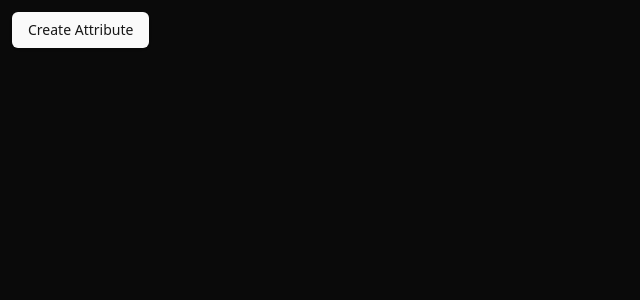
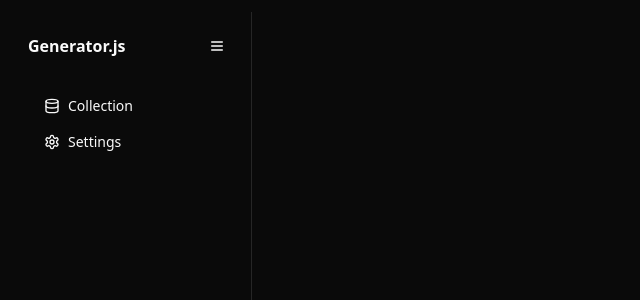
Before and after one commit to rijfas/generator.js, a React (Vite) app in the folder admin/: page /app/1 in a window 1280 px wide. Shown: the top 300 px of the page, without its empty margins (0-640 px from the left). Built offline with nearby package versions, Linux system fonts and the light colour scheme.

Commit message:
refactor: routes, add sidebar

```diff
--- /dev/null
+++ b/admin/src/components/layout/root-layout.tsx
@@ -0,0 +1,13 @@
+import { Outlet } from "react-router";
+import { Sidebar } from "./sidebar";
+
+export function RootLayout() {
+  return (
+    <div className="flex">
+      <Sidebar />
+      <main className="flex-1 p-6 overflow-auto">
+        <Outlet />
+      </main>
+    </div>
+  );
+}
--- /dev/null
+++ b/admin/src/components/layout/sidebar.tsx
@@ -0,0 +1,42 @@
+"use client";
+
+import { useState } from "react";
+import { Button } from "@/components/ui/button";
+import { Menu, Database, Settings } from "lucide-react";
+import { Link } from "react-router";
+
+const navItems = [
+  { name: "Collection", href: "/collection", icon: <Database className="w-5 h-5" /> },
+  { name: "Settings", href: "/settings", icon: <Settings className="w-5 h-5" /> },
+];
+
+export function Sidebar() {
+  const [collapsed, setCollapsed] = useState(false);
+
+  return (
+    <div className={`h-screen border-r p-4 transition-all ${collapsed ? "w-16" : "w-60"}`}>
+      {/* Sidebar Header */}
+      <div className="flex items-center justify-between">
+        {!collapsed && <span className="font-semibold">Generator.js</span>}
+        <Button variant="ghost" size="icon" onClick={() => setCollapsed(!collapsed)}>
+          <Menu className="w-5 h-5" />
+        </Button>
+      </div>
+
+      {/* Navigation Items */}
+      <nav className="mt-6 space-y-2">
+        {navItems.map((item) => (
+          <Link key={item.href} to={item.href}>
+            <Button
+              variant="ghost"
+              className={`w-full flex items-center gap-2 ${collapsed ? "justify-center" : "justify-start"}`}
+            >
+              {item.icon}
+              {!collapsed && <span>{item.name}</span>}
+            </Button>
+          </Link>
+        ))}
+      </nav>
+    </div>
+  );
+}
--- a/admin/src/routes/index.tsx
+++ b/admin/src/routes/index.tsx
@@ -1,12 +1,15 @@
 import AppDetailPage from "@/pages/app-detail";
 import DashboardPage from "@/pages/dashboard";
 import { Route, Routes } from "react-router";
+import { RootLayout } from "@/components/layout/root-layout";
 
 export default function AppRoutes() {
   return (
     <Routes>
       <Route path="/" element={<DashboardPage />} />
-      <Route path="/app/:id" element={<AppDetailPage />} />
+      <Route path="/app/:id" element={<RootLayout />}>
+        <Route path="collection" element={<AppDetailPage />} />
+      </Route>
     </Routes>
   );
 }
```
